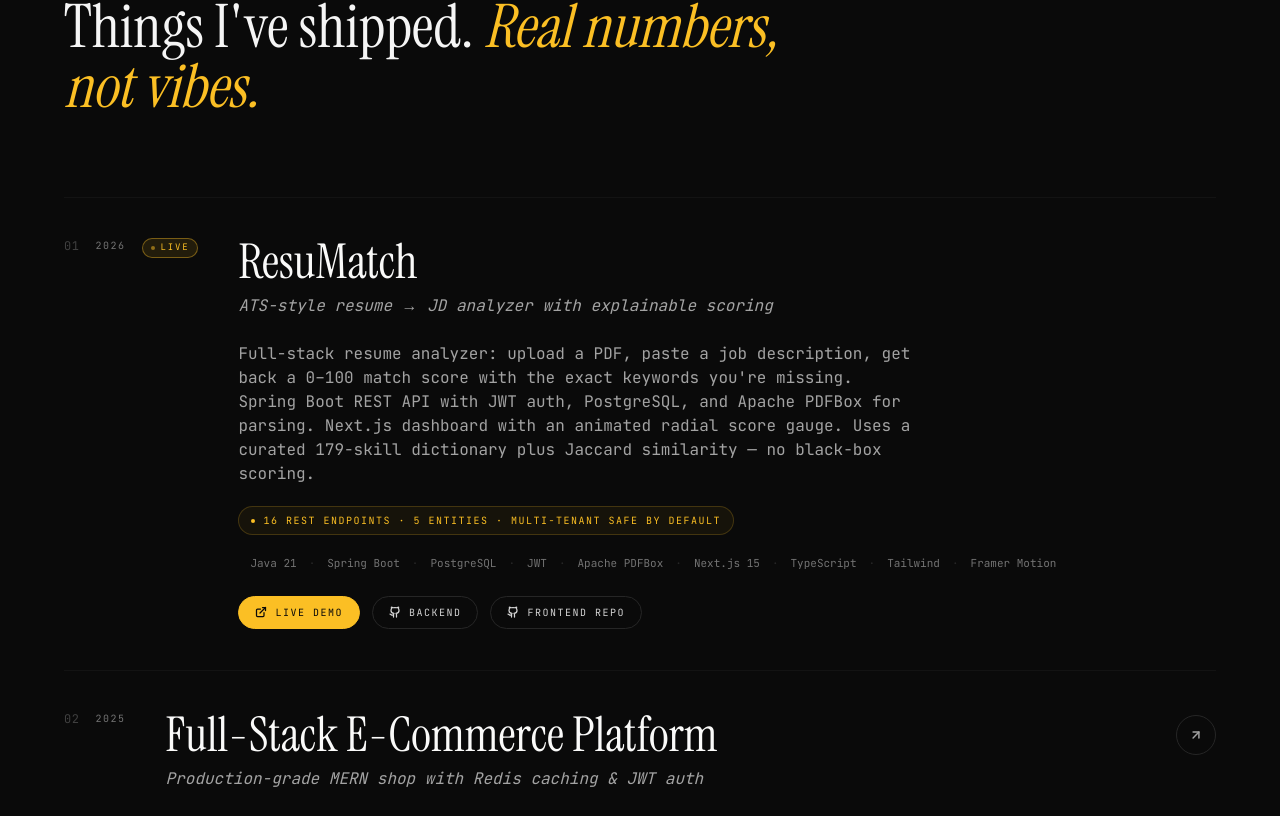
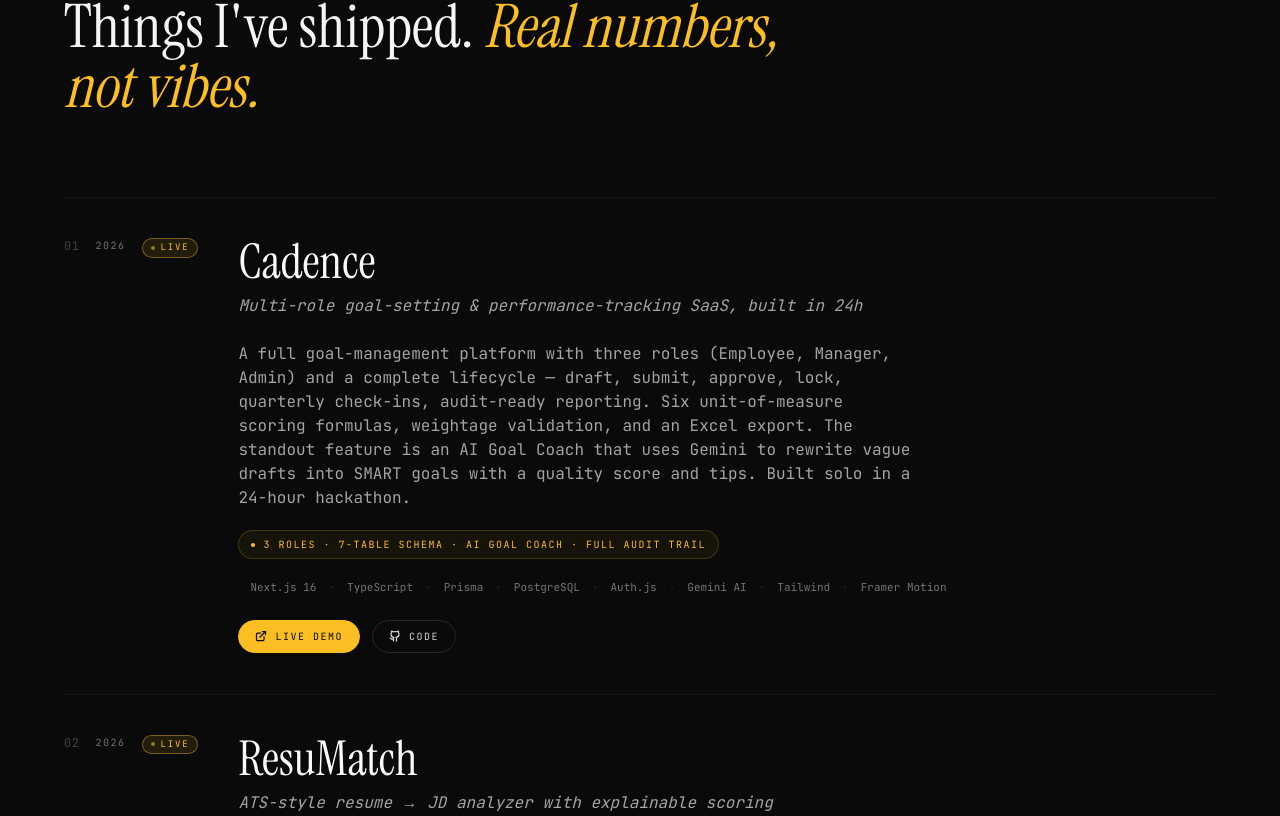
Before and after one commit to Aman100705/aman-portfolio, a Next.js app: page / in a window 1280 px wide. Shown: the part 1971-2787 px from the top of the page. Built offline with nearby package versions, Linux system fonts and the light colour scheme.

Commit message:
Update projects to Cadence + ResuMatch, refresh AI knowledge base, swap in resume v3

```diff
--- a/components/sections/Projects.tsx
+++ b/components/sections/Projects.tsx
@@ -18,6 +18,30 @@ type Project = {
 const PROJECTS: Project[] = [
   {
     index: "01",
+    title: "Cadence",
+    tagline: "Multi-role goal-setting & performance-tracking SaaS, built in 24h",
+    year: "2026",
+    description:
+      "A full goal-management platform with three roles (Employee, Manager, Admin) and a complete lifecycle — draft, submit, approve, lock, quarterly check-ins, audit-ready reporting. Six unit-of-measure scoring formulas, weightage validation, and an Excel export. The standout feature is an AI Goal Coach that uses Gemini to rewrite vague drafts into SMART goals with a quality score and tips. Built solo in a 24-hour hackathon.",
+    stack: [
+      "Next.js 16",
+      "TypeScript",
+      "Prisma",
+      "PostgreSQL",
+      "Auth.js",
+      "Gemini AI",
+      "Tailwind",
+      "Framer Motion",
+    ],
+    highlight: "3 roles · 7-table schema · AI Goal Coach · full audit trail",
+    links: {
+      live: "https://cadence-cyan.vercel.app",
+      github: "https://github.com/Aman100705/cadence",
+    },
+    featured: true,
+  },
+  {
+    index: "02",
     title: "ResuMatch",
     tagline: "ATS-style resume → JD analyzer with explainable scoring",
     year: "2026",
@@ -44,61 +68,6 @@ const PROJECTS: Project[] = [
       },
     },
     featured: true,
-  },
-  {
-    index: "02",
-    title: "Full-Stack E-Commerce Platform",
-    tagline: "Production-grade MERN shop with Redis caching & JWT auth",
-    year: "2025",
-    description:
-      "A complete e-commerce backend with Node.js/Express — product catalog, cart, orders, payments via RESTful APIs. JWT-based auth with role-based access control for Admin and Customer. Deployed on AWS EC2 with Docker; images on S3.",
-    stack: ["React", "Node.js", "Express", "MongoDB", "Redis", "AWS", "Docker", "JWT"],
-    highlight: "~40% faster API responses under load via Redis caching",
-    links: { github: "https://github.com/Aman100705" },
-  },
-  {
-    index: "03",
-    title: "AI-Powered Chatbot Integration",
-    tagline: "Context-aware GPT chatbot with multi-turn memory",
-    year: "2025",
-    description:
-      "Integrated OpenAI's GPT API into a Flask backend with a clean REST API layer (POST /chat, GET /history) consumed by a React frontend. Applied domain-tuned prompt engineering to meaningfully improve response relevance.",
-    stack: ["Python", "OpenAI API", "Flask", "React", "REST", "JSON"],
-    highlight: "50% relevance improvement through prompt engineering",
-    links: { github: "https://github.com/Aman100705" },
-  },
-  {
-    index: "04",
-    title: "YouTube Clone",
-    tagline: "Streaming UX on YouTube Data API v3",
-    year: "2024",
-    description:
-      "Fully responsive video streaming web app with real-time search, playback, and personalized playlists. Modular vanilla JS architecture with infinite scroll, debounced search, and dynamic routing.",
-    stack: ["JavaScript", "HTML5", "CSS3", "YouTube API"],
-    highlight: "35% fewer API calls via debounced search",
-    links: { github: "https://github.com/Aman100705" },
-  },
-  {
-    index: "05",
-    title: "Real-Time Weather Dashboard",
-    tagline: "Desktop forecasting app with local caching",
-    year: "2024",
-    description:
-      "Python desktop weather dashboard fetching 5-day forecasts via OpenWeatherMap REST API with async polling. Tkinter GUI with dynamic icons, temperature graphs, location auto-detection.",
-    stack: ["Python", "Tkinter", "OpenWeatherMap API"],
-    highlight: "60% reduction in redundant network calls",
-    links: { github: "https://github.com/Aman100705" },
-  },
-  {
-    index: "06",
-    title: "Attendance Management System",
-    tagline: "CLI-based record system in pure C++",
-    year: "2024",
-    description:
-      "CLI system with admin authentication, student registration, and attendance logging via file I/O. OOP principles (encapsulation, inheritance) applied throughout. Optimized file seek operations for O(1) lookups with concurrent-safe integrity checks.",
-    stack: ["C++", "File I/O", "OOP", "DSA"],
-    highlight: "O(1) record retrieval via seek optimization",
-    links: { github: "https://github.com/Aman100705" },
   },
 ];
 
@@ -260,7 +229,7 @@ export default function Projects() {
           transition={{ duration: 0.6, delay: 0.3 }}
           className="mt-16 text-center font-mono text-xs text-ink-500"
         >
-          + hackathon builds @ IIT Hyderabad & DTU InnoVault ·{" "}
+          + hackathon builds @ AtomQuest, IIT Hyderabad &amp; DTU InnoVault ·{" "}
           <a
             href="https://github.com/Aman100705"
             target="_blank"
--- a/lib/knowledge-base.ts
+++ b/lib/knowledge-base.ts
@@ -6,7 +6,7 @@ Science & Technology, currently in his 6th semester with a CGPA of 8.44/10.0.
 He's graduating in June 2027 and is based in Delhi NCR (open to remote/WFH roles).
 
 Aman is actively seeking software development internships where he can apply
-his skills in backend systems, full-stack web development, and AI integration.
+his skills in full-stack web development, backend systems, and AI integration.
 
 Contact:
 - Email: ap3668@srmist.edu.in
@@ -14,111 +14,100 @@ Contact:
 - Location: Delhi NCR, India (open to remote)
 
 # WHAT AMAN IS KNOWN FOR
-- Full-stack development with the MERN stack (MongoDB, Express, React, Node)
+- Full-stack development with Next.js, TypeScript, and React
 - Backend engineering with Java and Spring Boot
-- AI/ML integration using OpenAI APIs, prompt engineering, and TensorFlow
-- Building production-quality projects end-to-end (not just tutorials)
-- Benchmarking and optimization — he measures real improvements
+- AI/LLM integration using the Gemini and OpenAI APIs
+- Building production-quality projects end-to-end and deploying them live
+- Shipping fast under pressure — including a complete SaaS app solo in 24 hours
 
 # TECHNICAL SKILLS
 
 Languages: C++, Java, Python, JavaScript (ES6+), TypeScript, HTML5, CSS3, SQL
 
-Frontend: React.js, Tailwind CSS, Bootstrap, Responsive Design, REST API Integration
+Frontend: React.js, Next.js, Tailwind CSS, Framer Motion, Responsive Design,
+REST API Integration
 
-Backend: Node.js, Express.js, Spring Boot, RESTful APIs, Microservices architecture,
-JWT Authentication
+Backend: Node.js, Spring Boot, RESTful APIs, JWT Authentication, Server Actions,
+Prisma ORM
 
-Databases: MySQL, PostgreSQL, MongoDB, Firebase, Redis, SQL & NoSQL schema design
+Databases: PostgreSQL, MySQL, MongoDB, schema design (SQL & NoSQL)
 
-Cloud & DevOps: AWS (EC2, S3, Lambda), Google Cloud Platform, Docker, Kubernetes,
-GitHub Actions, CI/CD pipelines
+AI/ML: Gemini API, OpenAI API, LLM integration, prompt engineering
 
-AI/ML: TensorFlow, OpenAI API, NLP fundamentals, Prompt Engineering, LLM Integration
-
-Tools & Practices: Git, GitHub, Postman, VS Code, Agile/Scrum methodology,
-Object-Oriented Programming, Design Patterns, Linux
+Tools & Practices: Git, GitHub, Vercel, Postman, VS Code, Object-Oriented
+Programming, Agile/Scrum, Linux
 
 Data Structures & Algorithms: Arrays, Linked Lists, Trees, Graphs, Dynamic
 Programming, Sorting & Searching
 
-# PROJECTS (ALL SHIPPED)
+# PROJECTS
 
-## 1. Full-Stack E-Commerce Platform (MERN) — January 2025 to present
-- Architected a complete e-commerce backend using Node.js and Express
-- RESTful APIs handling product catalog, shopping cart, orders, and payments
-- Implemented JWT-based authentication with role-based access control (RBAC)
-  for Admin and Customer roles
-- Integrated Redis for session caching, reducing average API response time by
-  approximately 40% under load testing
-- Deployed on AWS EC2 with Docker containerization
-- Used S3 for product image storage
-- Tech stack: React.js, Node.js + Express, MongoDB, Redis, AWS
+## 1. Cadence — Goal-Setting & Performance-Tracking SaaS (2026)
+- Full multi-role platform (Employee, Manager, Admin) covering the complete
+  goal lifecycle: draft, submit, approve, lock, quarterly check-ins, and
+  audit-ready reporting
+- Six unit-of-measure scoring formulas with weightage validation
+- AI Goal Coach powered by Gemini that rewrites vague drafts into SMART goals
+  with a quality score and improvement tips
+- Excel export and a full audit trail capturing every state change
+- Built solo in a 24-hour hackathon (AtomQuest 1.0) and deployed live
+- Tech: Next.js 16, TypeScript, Prisma, PostgreSQL, Auth.js, Gemini AI,
+  Tailwind, Framer Motion
+- Live: https://cadence-cyan.vercel.app
+- Code: https://github.com/Aman100705/cadence
 
-## 2. AI-Powered Chatbot Integration — March to April 2025
-- Integrated OpenAI GPT API into a Flask backend
-- Built a context-aware chatbot with multi-turn conversation memory
-- Designed a clean REST API layer (POST /chat, GET /history) consumed by a
-  React frontend
-- Applied prompt engineering techniques that improved response relevance by
-  50% in domain-specific queries
-- Tech: Python, OpenAI API, Flask, REST, JSON
+## 2. ResuMatch — ATS-Style Resume Analyzer (2026)
+- Full-stack resume analyzer: upload a PDF, paste a job description, and get a
+  0-100 match score with the exact missing keywords
+- Spring Boot REST API with JWT auth, PostgreSQL, and Apache PDFBox for parsing
+- Next.js dashboard with an animated radial score gauge
+- Transparent scoring using a curated 179-skill dictionary plus Jaccard
+  similarity — no black-box model
+- 16 REST endpoints, 5 entities, multi-tenant safe by default
+- Tech: Java 21, Spring Boot, PostgreSQL, JWT, Apache PDFBox, Next.js 15,
+  TypeScript, Tailwind, Framer Motion
+- Live: https://resumatch-ui-3yv7.vercel.app
+- Backend code: https://github.com/Aman100705/resumatch
+- Frontend code: https://github.com/Aman100705/resumatch-ui
 
-## 3. YouTube Clone — October to December 2024
-- Built a fully responsive video streaming web app using the YouTube Data API v3
-- Features real-time search, video playback, and personalized playlists
-- Implemented infinite scroll, debounced search, and dynamic routing
-- These optimizations reduced unnecessary API calls by 35%
-- Designed a modular component architecture with vanilla JavaScript
-- Tech: JavaScript, HTML5, CSS3, YouTube Data API v3
-
-## 4. Real-Time Weather Application — August to September 2024
-- Python desktop weather dashboard using Tkinter
-- Fetches 5-day forecasts via the OpenWeatherMap REST API with async polling
-- Optimized API call frequency with a local caching strategy, cutting
-  redundant network requests by 60%
-- Built an intuitive GUI with dynamic icons, temperature graphs, and
-  location-based auto-detection
-- Tech: Python, Tkinter, OpenWeatherMap API
-
-## 5. Attendance Management System — June to July 2024
-- CLI-based system in C++ featuring admin authentication, student registration,
-  and attendance logging using file I/O
-- Applied OOP principles (encapsulation, inheritance)
-- Optimized file seek operations for O(1) record retrieval
-- Implemented data integrity checks and error handling for concurrent
-  read/write scenarios
-- Tech: C++, File Handling, OOP, Data Structures
+## 3. AskAman — AI-Powered Portfolio (2026)
+- This very site: a portfolio with a conversational AI layer that answers
+  questions about Aman's background, projects, and skills
+- Streaming chat built on the Gemini API with a custom knowledge base
+- Editorial design with an amber-on-charcoal aesthetic
+- Tech: Next.js 15, TypeScript, Tailwind, Framer Motion, Gemini API
+- Live: https://aman-portfolio-lilac.vercel.app
+- Code: https://github.com/Aman100705/aman-portfolio
 
 # HACKATHONS & RECOGNITION
-- IIT Hyderabad Hackathon 2026 — built an AI-Powered Open Innovation
-  Crowdsourcing Platform
-- DTU InnoVault IIC Hackathon 2026 — built a Citizen-Powered Local Problem
-  Reporting & Tracking Platform
-- Active open-source contributor on GitHub with 3 repositories and 40+
-  combined stars
+- AtomQuest 1.0 (2026) — built Cadence, a goal-setting and tracking portal,
+  solo in 24 hours
+- IIT Hyderabad Hackathon 2026 — AI-powered open innovation crowdsourcing
+  platform
+- DTU InnoVault IIC Hackathon 2026 — citizen-powered local problem reporting
+  and tracking platform
+- Active on GitHub, building and shipping projects publicly
 
 # CERTIFICATIONS
 - Data Structures & Algorithms in Java (Udemy, 2026)
 
 # EDUCATION
 - B.Tech in Computer Science & Engineering
-- SRM Institute of Science & Technology
-- Duration: May 2023 – June 2027
+- SRM Institute of Science & Technology, Delhi NCR
+- Duration: August 2023 – June 2027
 - Current: 6th Semester (3rd Year)
 - CGPA: 8.44 / 10.0
 - Relevant coursework: Data Structures & Algorithms, DBMS, Operating Systems,
-  Computer Networks, OOP, Software Engineering, Cloud Computing
+  Computer Networks, OOP, Software Engineering
 
 # WHAT AMAN IS CURRENTLY BUILDING
-- Spring Boot microservices platform with sandboxed code execution
-- TensorFlow ML projects training real models (not just API wrappers)
-- Full DevOps capstone with CI/CD, Kubernetes, and production monitoring
+- SignSpeak — a sign-language recognition tool using MediaPipe hand-tracking
+  and TensorFlow.js (in progress)
+- Continuing to expand the projects above and explore new full-stack and AI ideas
 
 # PERSONALITY & WORK STYLE
-- Ships projects end-to-end, not just demos
-- Obsesses over measurable wins (the 40% and 60% numbers in his projects
-  aren't accidents — he benchmarks)
+- Ships projects end-to-end and deploys them live, not just demos
+- Comfortable building under tight deadlines (a full SaaS app in 24 hours)
 - Hungry, coachable, and a fast learner
 - Strong preference for building real things over theory
 - Open to internships: remote or Delhi NCR, full-time or part-time
```
Also changed, not shown: 1 other file (tests, documents, lock files or other folders).
